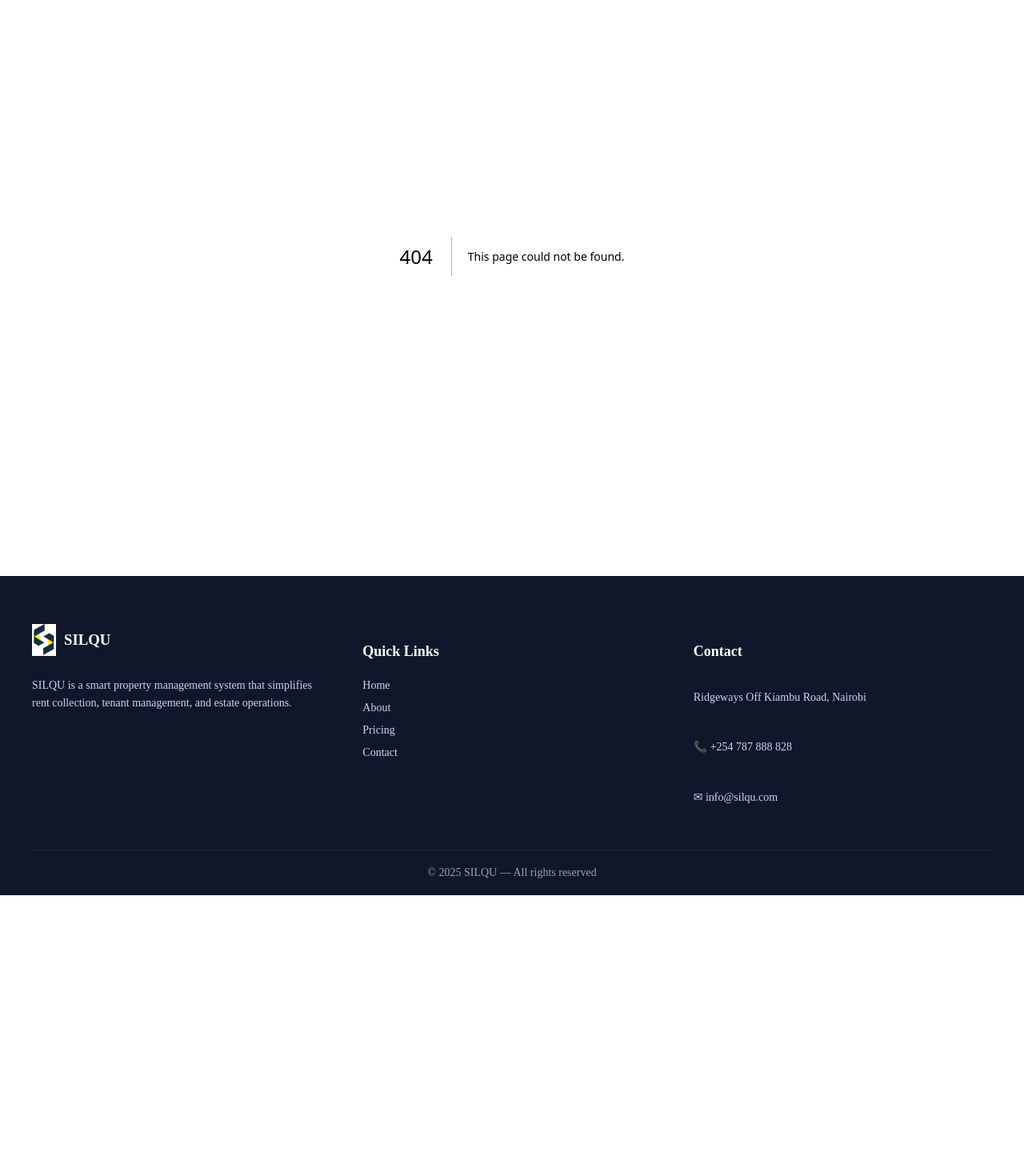
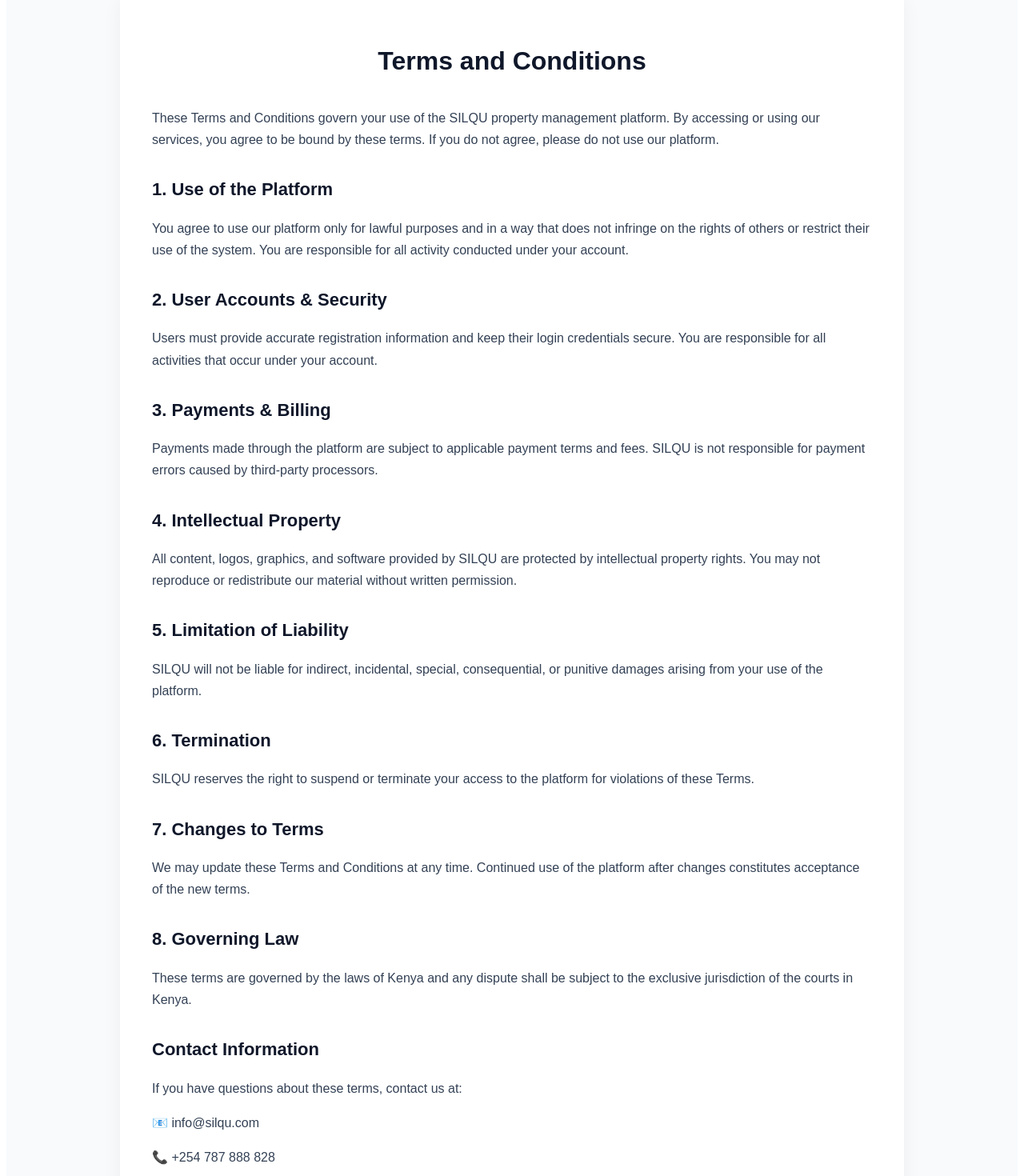
Before and after one commit to Antony-Mwangi/rental, a Next.js app: page /terms in a window 1280 px wide. Before the commit this address had no page. Shown: the part 160-1630 px from the top of the page at 80% size. Before the commit the page ends 1279 px from the top, so only its background shows below. Built offline with nearby package versions, Linux system fonts and the light colour scheme.

Commit message:
added page

```diff
--- /dev/null
+++ b/app/terms/page.js
@@ -0,0 +1,113 @@
+export default function TermsAndConditions() {
+  return (
+    <main style={styles.wrapper}>
+      <div style={styles.container}>
+        <h1 style={styles.title}>Terms and Conditions</h1>
+
+        <p style={styles.text}>
+          These Terms and Conditions govern your use of the SILQU property management
+          platform. By accessing or using our services, you agree to be bound by
+          these terms. If you do not agree, please do not use our platform.
+        </p>
+
+        <h2 style={styles.sectionHeading}>1. Use of the Platform</h2>
+        <p style={styles.text}>
+          You agree to use our platform only for lawful purposes and in a way that
+          does not infringe on the rights of others or restrict their use of the
+          system. You are responsible for all activity conducted under your account.
+        </p>
+
+        <h2 style={styles.sectionHeading}>2. User Accounts & Security</h2>
+        <p style={styles.text}>
+          Users must provide accurate registration information and keep their
+          login credentials secure. You are responsible for all activities that
+          occur under your account.
+        </p>
+
+        <h2 style={styles.sectionHeading}>3. Payments & Billing</h2>
+        <p style={styles.text}>
+          Payments made through the platform are subject to applicable payment
+          terms and fees. SILQU is not responsible for payment errors caused by
+          third-party processors.
+        </p>
+
+        <h2 style={styles.sectionHeading}>4. Intellectual Property</h2>
+        <p style={styles.text}>
+          All content, logos, graphics, and software provided by SILQU are
+          protected by intellectual property rights. You may not reproduce or
+          redistribute our material without written permission.
+        </p>
+
+        <h2 style={styles.sectionHeading}>5. Limitation of Liability</h2>
+        <p style={styles.text}>
+          SILQU will not be liable for indirect, incidental, special, consequential,
+          or punitive damages arising from your use of the platform.
+        </p>
+
+        <h2 style={styles.sectionHeading}>6. Termination</h2>
+        <p style={styles.text}>
+          SILQU reserves the right to suspend or terminate your access to the
+          platform for violations of these Terms.
+        </p>
+
+        <h2 style={styles.sectionHeading}>7. Changes to Terms</h2>
+        <p style={styles.text}>
+          We may update these Terms and Conditions at any time. Continued use of
+          the platform after changes constitutes acceptance of the new terms.
+        </p>
+
+        <h2 style={styles.sectionHeading}>8. Governing Law</h2>
+        <p style={styles.text}>
+          These terms are governed by the laws of Kenya and any dispute shall be
+          subject to the exclusive jurisdiction of the courts in Kenya.
+        </p>
+
+        <h2 style={styles.sectionHeading}>Contact Information</h2>
+        <p style={styles.text}>If you have questions about these terms, contact us at:</p>
+        <p style={styles.text}>📧 info@silqu.com</p>
+        <p style={styles.text}>📞 +254 787 888 828</p>
+      </div>
+    </main>
+  );
+}
+
+const styles = {
+  wrapper: {
+    backgroundColor: "#f8fafc",
+    minHeight: "100vh",
+    padding: "60px 20px",
+  },
+
+  container: {
+    maxWidth: "900px",
+    margin: "auto",
+    background: "#ffffff",
+    padding: "40px",
+    borderRadius: "12px",
+    boxShadow: "0 10px 25px rgba(0, 0, 0, 0.05)",
+    fontFamily: "Arial, sans-serif",
+    lineHeight: 1.7,
+    color: "#1e293b",
+  },
+
+  title: {
+    textAlign: "center",
+    fontSize: "32px",
+    marginBottom: "30px",
+    color: "#0f172a",
+  },
+
+  sectionHeading: {
+    fontSize: "22px",
+    marginTop: "30px",
+    marginBottom: "10px",
+    fontWeight: "600",
+    color: "#0f172a",
+  },
+
+  text: {
+    fontSize: "16px",
+    marginBottom: "15px",
+    color: "#334155",
+  },
+};
```
